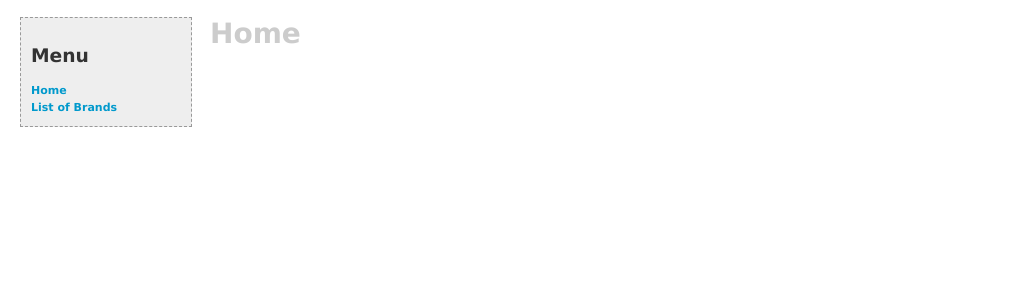
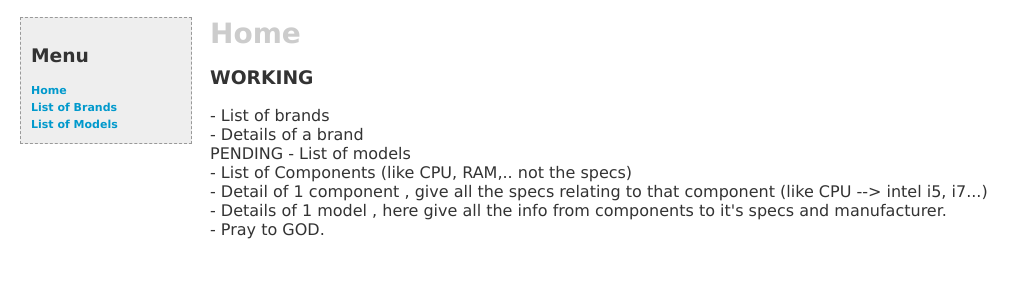
Before and after one commit to eduardmiro/notebookcompare, a Django app: page / in a window 1280 px wide. Shown: the part 83-383 px from the top of the page, without its empty margins (0-1030 px from the left). Run offline with Django 3.2, Linux system fonts and the light colour scheme.

Commit message:
new pages: list of models ordered by brand new to do on main page

```diff
--- a/notebookcompare/notebookapp/templates/base.html
+++ b/notebookcompare/notebookapp/templates/base.html
@@ -15,6 +15,7 @@ href="{% static "css/style.css" %}"/>
 <h3>Menu</h3>
 <a href="/">Home</a> <br />
 <a href="/brands">List of Brands</a><br />
+<a href="/models">List of Models</a><br />
 
 	</div>
 
--- a/notebookcompare/notebookapp/templates/mainpage.html
+++ b/notebookcompare/notebookapp/templates/mainpage.html
@@ -3,6 +3,18 @@
 
 {% block content %}
 
+ <h3>WORKING</h3>
+	- List of brands</br>
+	- Details of a brand</br>
 
 
+ </h3>PENDING</h3>
+
+	- List of models</br>
+
+	- List of Components (like CPU, RAM,.. not the specs)</br>
+	- Detail of 1 component , give all the specs relating to that component  (like CPU --> intel i5, i7...)</br>
+	- Details of 1 model , here give all the info from components to it's specs and manufacturer.</br>
+	- Pray to GOD.</br>
+
 {% endblock %}
--- a/notebookcompare/notebookapp/views.py
+++ b/notebookcompare/notebookapp/views.py
@@ -2,9 +2,11 @@
 from django.http import HttpResponse
 from django.template import Context
 from django.template.loader import get_template
-from notebookapp.models import Brand
 from django.shortcuts import render_to_response
 
+#imports
+from notebookapp.models import Brand
+from notebookapp.models import Model
 from django.http import Http404
 #
 def mainpage(request):
@@ -15,8 +17,6 @@ def mainpage(request):
 def brands(request):
 	param = { 'titlehead' : "List of all Brands"}
 	param['all_brands'] = Brand.objects.all()
-	#output = ', '.join([p.name + ' '+ p.web for p in all_brands])
-	#return HttpResponse(output)
 	return render_to_response('brands.html',param)
 
 
@@ -28,3 +28,9 @@ def brand_detail(request, brand_name):
 	except Brand.DoesNotExist:
        	 raise Http404
     	return render_to_response('detailbrand.html', param)
+
+#lists all the models
+def models(request):
+	param = { 'titlehead' : "List of all Models ordered by Brand"}
+	param['all_models'] = Model.objects.all().order_by('brand')
+	return render_to_response('models.html',param)
--- a/notebookcompare/notebookcompare/urls.py
+++ b/notebookcompare/notebookcompare/urls.py
@@ -19,4 +19,5 @@ urlpatterns = patterns('',
     url(r'^$', mainpage, name='home'),
     url(r'^brands/$', brands , name='brands'),
     url(r'^brands/(?P<brand_name>\w+)/$', brand_detail , name='brand detail'),
+    url(r'^models/$', models , name='models'),
 )
```
Also changed, not shown: notebookcompare/notebookapp/templates/models.html (added, +17 -0 lines).
